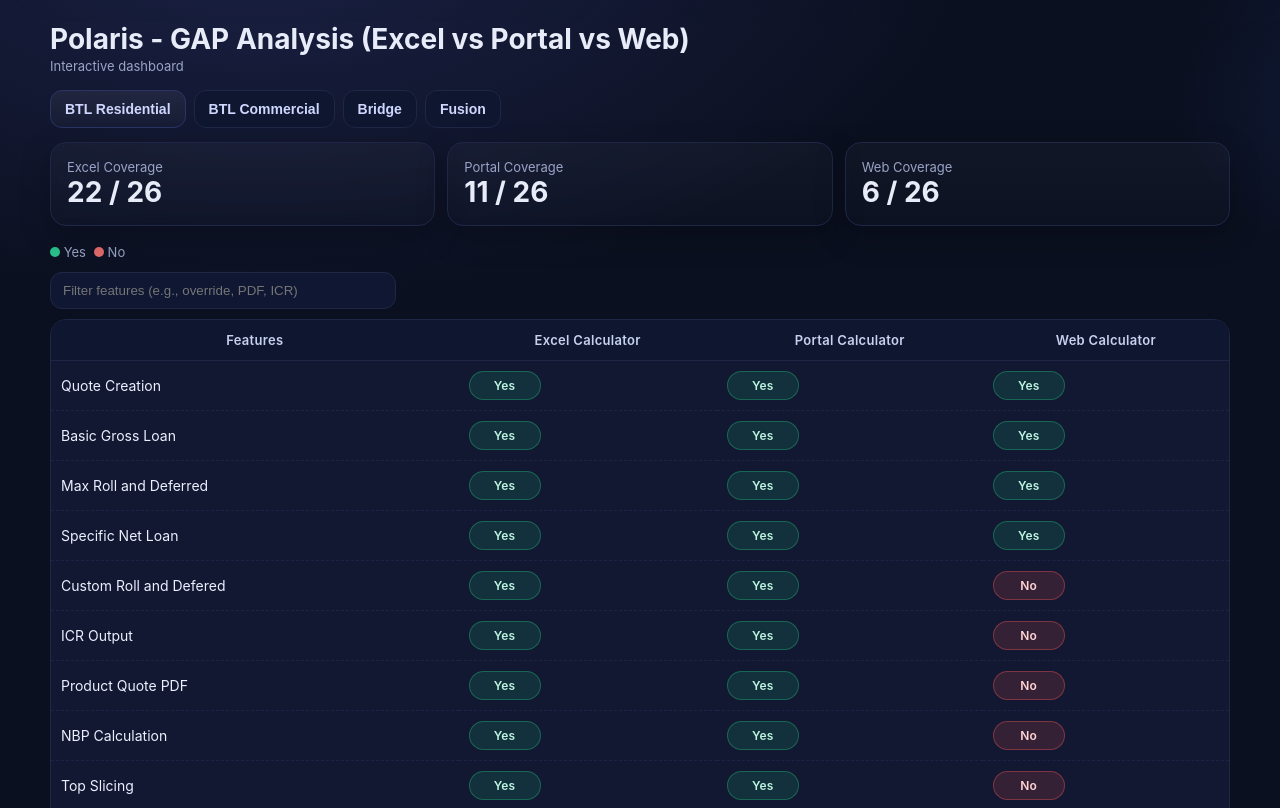
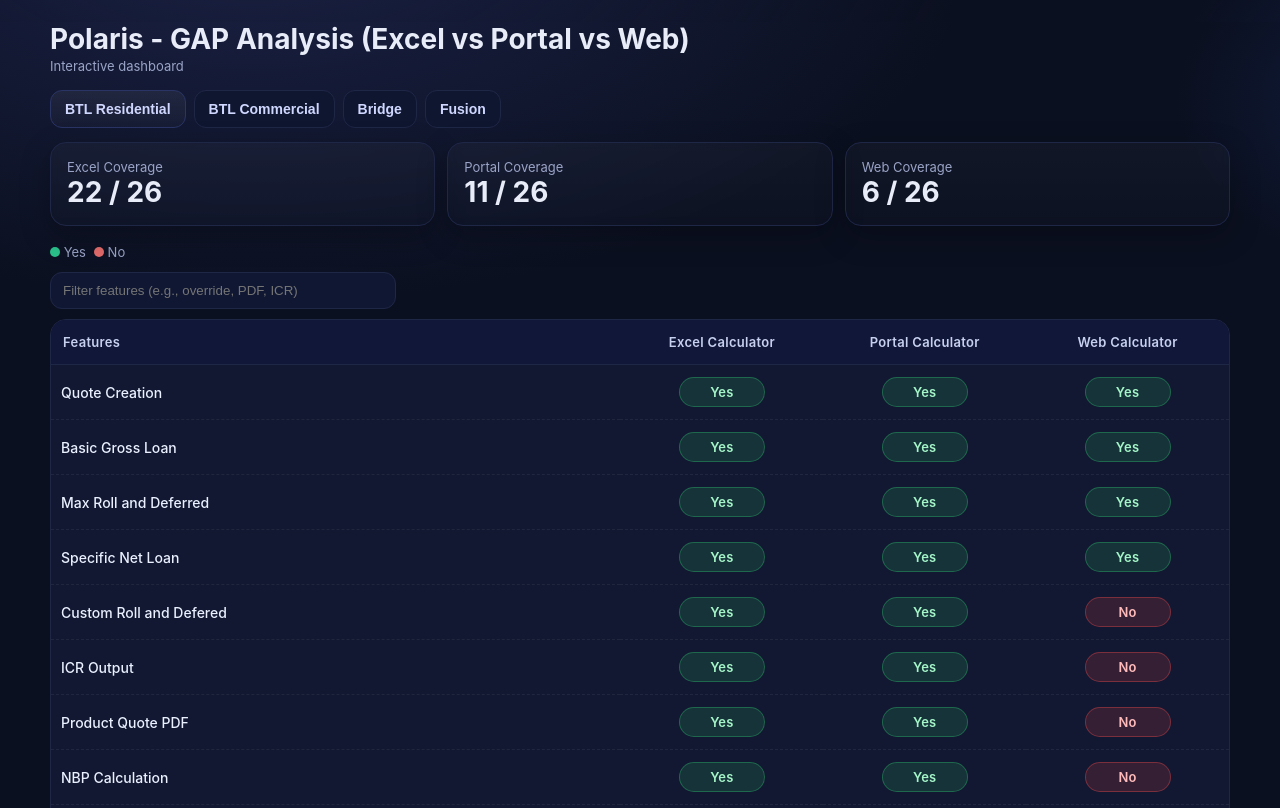
Before and after one commit to MKamranYaqub/Polaris_gap_analysis, a plain HTML site: page index.html in a window 1280 px wide. Shown: the top 808 px of the page. Drawn offline with Linux system fonts and the light colour scheme.

Commit message:
Update index.html

```diff
--- a/index.html
+++ b/index.html
@@ -36,16 +36,98 @@
   .dot.y { background:#2ac08b; } .dot.n { background:#e26b6b; }
   .search { display:flex; gap:8px; align-items:center; margin: 8px 0 10px; }
   .search input { background:#0f1733; border:1px solid var(--border); color:var(--text); padding:10px 12px; border-radius:12px; width:320px; outline:none; }
-  /* Table */
-  .table-wrap { overflow:auto; border-radius:16px; border:1px solid var(--border); }
-  table { width:100%; border-collapse: collapse; background: var(--card); }
-  thead th { position:sticky; top:0; background:#0f1630; font-weight:600; font-size:13px; color:#c8d0ef; letter-spacing:.3px; border-bottom:1px solid var(--border); padding:12px 10px; }
-  tbody td { padding:10px 10px; font-size:14px; border-bottom:1px dashed #1c2446; }
-  tbody tr:hover td { background: rgba(255,255,255,.02); }
-  .feature { color:#eaf0ff; white-space:nowrap; }
-  .pill { display:inline-block; min-width:50px; text-align:center; border-radius:999px; padding:6px 10px; font-weight:600; font-size:12px; letter-spacing:.2px; }
-  .yes { background: rgba(30,166,114,.18); color:#bdf3df; border:1px solid rgba(30,166,114,.45);}
-  .no  { background: rgba(217,79,79,.18); color:#ffd3d3; border:1px solid rgba(217,79,79,.45);}
+  /* ---------- IMPROVED TABLE STYLE ---------- */
+.table-wrap {
+  overflow: auto;
+  border-radius: 16px;
+  border: 1px solid var(--border);
+  background: var(--card);
+}
+
+table {
+  width: 100%;
+  border-collapse: collapse;
+  table-layout: fixed; /* keeps header + body aligned */
+  background: var(--card);
+}
+
+/* Header */
+thead th {
+  position: sticky;
+  top: 0;
+  background: #101739;
+  font-weight: 600;
+  font-size: 13px;
+  color: #c8d0ef;
+  letter-spacing: 0.3px;
+  border-bottom: 1px solid var(--border);
+  padding: 14px 12px;
+  text-align: left;
+}
+
+/* Give more space to the first column */
+thead th:first-child,
+tbody td:first-child {
+  width: 50%;  /* 🟩 Wider for features */
+}
+
+thead th:nth-child(2),
+thead th:nth-child(3),
+thead th:nth-child(4),
+tbody td:nth-child(2),
+tbody td:nth-child(3),
+tbody td:nth-child(4) {
+  width: 16.5%; /* 🟩 Compact for Yes/No columns */
+  text-align: center;
+}
+
+/* Body */
+tbody td {
+  padding: 12px 10px;
+  font-size: 14px;
+  border-bottom: 1px dashed rgba(255, 255, 255, 0.06);
+}
+
+tbody tr:hover td {
+  background: rgba(255, 255, 255, 0.03);
+  transition: background 0.15s ease;
+}
+
+/* Feature text */
+.feature {
+  color: #eaf0ff;
+  font-weight: 500;
+  white-space: nowrap;
+  overflow: hidden;
+  text-overflow: ellipsis;
+}
+
+/* Pills */
+.pill {
+  display: inline-flex;
+  align-items: center;
+  justify-content: center;
+  min-width: 60px;
+  text-align: center;
+  border-radius: 999px;
+  padding: 6px 12px;
+  font-weight: 600;
+  font-size: 13px;
+  letter-spacing: 0.2px;
+}
+
+.yes {
+  background: rgba(46, 204, 113, 0.15);
+  color: #a4f5c7;
+  border: 1px solid rgba(46, 204, 113, 0.35);
+}
+
+.no {
+  background: rgba(255, 77, 77, 0.15);
+  color: #ffbaba;
+  border: 1px solid rgba(255, 77, 77, 0.35);
+}
+
   /* Chart */
   .chart-card { margin-top: 16px; }
   canvas { width:100%; max-width:1080px; height:320px; display:block; }
```
